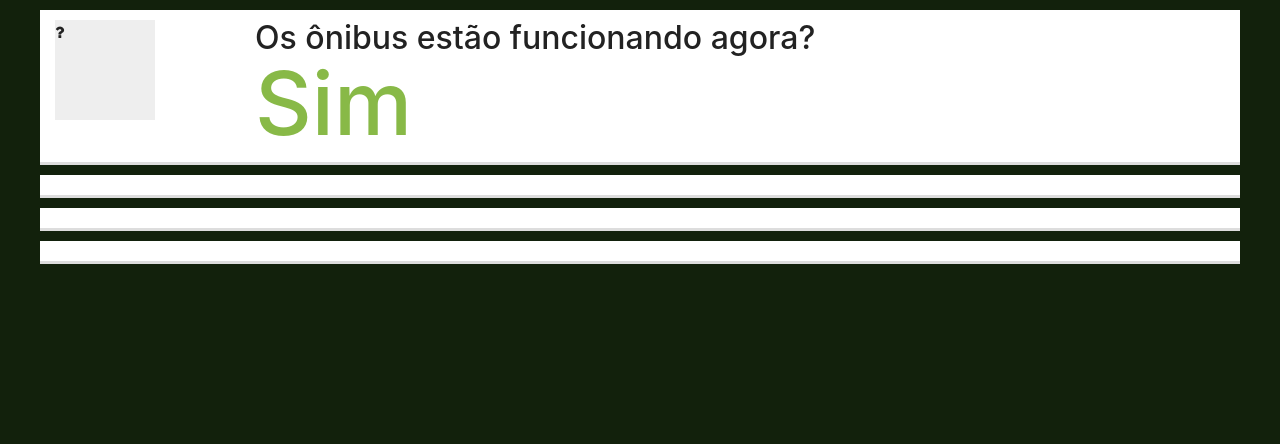
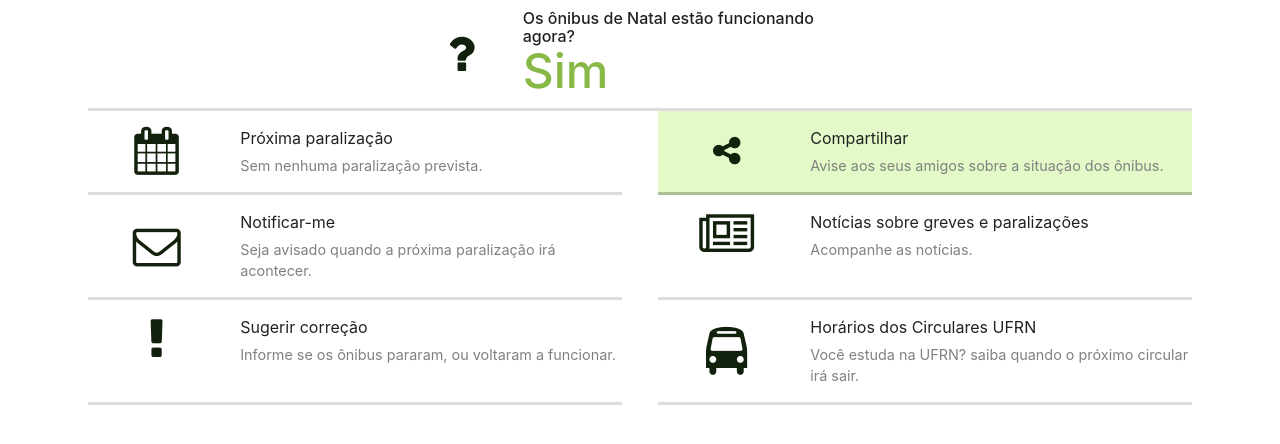
Before and after one commit to didicodethat/temonibusemnatal, a plain HTML site: page index.html in a window 1280 px wide. Drawn offline with nearby package versions, Linux system fonts and the light colour scheme.

Commit message:
The new layout is now usable

```diff
--- a/index.html
+++ b/index.html
@@ -5,10 +5,10 @@
     <!-- Metatags -->
     <meta charset="UTF-8">
     <meta name="viewport" content="width=device-width, initial-scale=1.0">
-    <meta name="og:title" content="Está Passando ônibus em natal?">
-    <meta name="og:description" content="Descubra se os ônibus de natal estão funcinando hoje!">
+    <meta name="og:title" content="Está Passando ônibus em Natal?">
+    <meta name="og:description" content="Descubra se os ônibus de Natal estão funcinando hoje!">
 
-    <title>40% - Tem ônibus em natal?</title>
+    <title>40% - Tem ônibus em Natal?</title>
 
     <!-- Favicon -->
     <link rel="shortcut icon" href="nao.ico">
@@ -29,31 +29,116 @@
 </head>
 
 <body>
-    <section class="container-fluid top-level-section">
+    <div class="container">
         <div class="row">
-            <div class="col-2">
+            <section class="top-level-section col-lg-12">
+                <div class="top-level-card">
+                    <div class="row justify-content-center">
+                        <div class="col-3 col-lg-1 section-icon-holder">
                             <picture class="section-icon"><i class="fa fa-question"></i></picture>
                         </div>
-            <div class="col busses-are-ok">
-                <h2>Os ônibus estão funcionando agora?</h2>
+
+                        <div class="col col-lg-4 busses-are-ok">
+                            <h2>Os ônibus de Natal estão funcionando agora?</h2>
                             <h1 class="ok">Sim</h1>
+                        </div>
                     </div>
                 </div>
             </section>
 
-    <section class="share-buttons container-fluid top-level-section">
+            <section class="partners top-level-section col-lg-6">
+                <a href="#" class="top-level-card">
+                    <div class="row">
+                        <div class="col-3 section-icon-holder">
+                            <div class="section-icon"><i class="fa fa-calendar"></i></div>
+                        </div>
 
+                        <div class="col">
+                            <p>Próxima paralização</p>
+                            <p class="section-description">Sem nenhuma paralização prevista.</p>
+                        </div>
+                    </div>
+                </a>
             </section>
 
-    <section class="notify-me container-fluid top-level-section">
+            <section class="share-buttons top-level-section col-lg-6 secondary">
+                <a href="#" class="top-level-card">
+                    <div class="row">
+                        <div class="col-3 section-icon-holder">
+                            <picture class="section-icon"><i class="fa fa-share-alt"></i></picture>
+                        </div>
 
+                        <div class="col">
+                            <p>Compartilhar</p>
+                            <p class="section-description">Avise aos seus amigos sobre a situação dos ônibus.</p>
+                        </div>
+                    </div>
+                </a>
             </section>
 
-    <section class="partners container-fluid top-level-section">
+            <section class="notify-me top-level-section col-lg-6">
+                <a href="#" class="top-level-card">
+                    <div class="row">
+                        <div class="col-3 section-icon-holder">
+                            <picture class="section-icon"><i class="fa fa-envelope-o"></i></picture>
+                        </div>
 
+                        <div class="col">
+                            <p>Notificar-me</p>
+                            <p class="section-description">
+                                Seja avisado quando a próxima paralização irá acontecer.
+                            </p>
+                        </div>
+                    </div>
+                </a>
             </section>
 
+            <section class="partners top-level-section col-lg-6">
+                <a href="#" class="top-level-card">
+                    <div class="row">
+                        <div class="col-3 section-icon-holder">
+                            <div class="section-icon"><i class="fa fa-newspaper-o"></i></div>
+                        </div>
 
+                        <div class="col">
+                            <p>Notícias sobre greves e paralizações</p>
+                            <p class="section-description">Acompanhe as notícias.</p>
+                        </div>
+                    </div>
+                </a>
+            </section>
+
+            <section class="partners top-level-section col-lg-6">
+                <a href="#" class="top-level-card">
+                    <div class="row">
+                        <div class="col-3 section-icon-holder">
+                            <div class="section-icon"><i class="fa fa-exclamation"></i></div>
+                        </div>
+
+                        <div class="col">
+                            <p>Sugerir correção</p>
+                            <p class="section-description">Informe se os ônibus pararam, ou voltaram a funcionar.</p>
+                        </div>
+                    </div>
+                </a>
+            </section>
+
+            <section class="partners top-level-section col-lg-6">
+                <a href="#" class="top-level-card">
+                    <div class="row">
+                        <div class="col-3 section-icon-holder">
+                            <div class="section-icon"><i class="fa fa-bus"></i></div>
+                        </div>
+
+                        <div class="col">
+                            <p>Horários dos Circulares UFRN</p>
+                            <p class="section-description">Você estuda na UFRN? saiba quando o próximo circular irá sair.</p>
+                        </div>
+                    </div>
+                </a>
+            </section>
+        </div>
+    </div>
     <!--
     <section class="advertisement container">
         <script type="text/javascript">
--- a/style.css
+++ b/style.css
@@ -1,27 +1,61 @@
 html {
     font-family: 'Spectral', serif;
+    font-size: 16px;
 }
 
 body {
-    background: #12210c;
+    background: white;
     color: #222;
 }
 
 .top-level-section {
     background: white;
+}
+
+.top-level-card {
+    border-bottom: 3px solid #ddd;
+    margin: 0 3px;
+    height: 100%;
     padding-top: 10px;
     padding-bottom: 10px;
-    margin: 10px 40px;
-    border-bottom:3px solid #ddd;
+    padding-left: 15px;
+    display: block;
+    color: #222;
+}
+
+a.top-level-card:hover, a.top-level-card:active {
+    text-decoration: none;
+    color: #3333ee;
+    background: #eee;
+}
+
+.share-buttons .top-level-card{
+    background: #e3f9c7;
+    border-bottom-color: #AFBF98;
+}
+
+.share-buttons a.top-level-card:hover,
+.share-buttons a.top-level-card:active{
+    background: #b2d683;
+}
+
+.top-level-section p{
+    margin: 5px 0;
 }
 
 .busses-are-ok h1 {
-    font-size: 5.5em;
+    font-size: 3em;
     margin: 0;
 }
 
 .busses-are-ok h2 {
     margin: 0;
+    font-size: 1em;
+}
+
+.section-description{
+    color: grey;
+    font-size: 0.9em;
 }
 
 .ok {
@@ -33,10 +67,23 @@ body {
 }
 
 .section-icon {
-    width: 100px;
-    height: 100px;
-    background: #eee;
-    display: block;
+    border-radius: 100%;
+    color: #12210c;
+    display: flex;
+    align-content: center;
+    font-size: 3em;
+    flex-direction: column;
+    text-align: center;
+}
+
+.secondary .section-icon {
+    font-size: 2em;
+}
+
+.section-icon-holder{
+    display: flex;
+    flex-direction: column;
+    justify-content: center;
 }
 
 .hidden {
```
Lines whose indentation alone changed are shown as unchanged.
